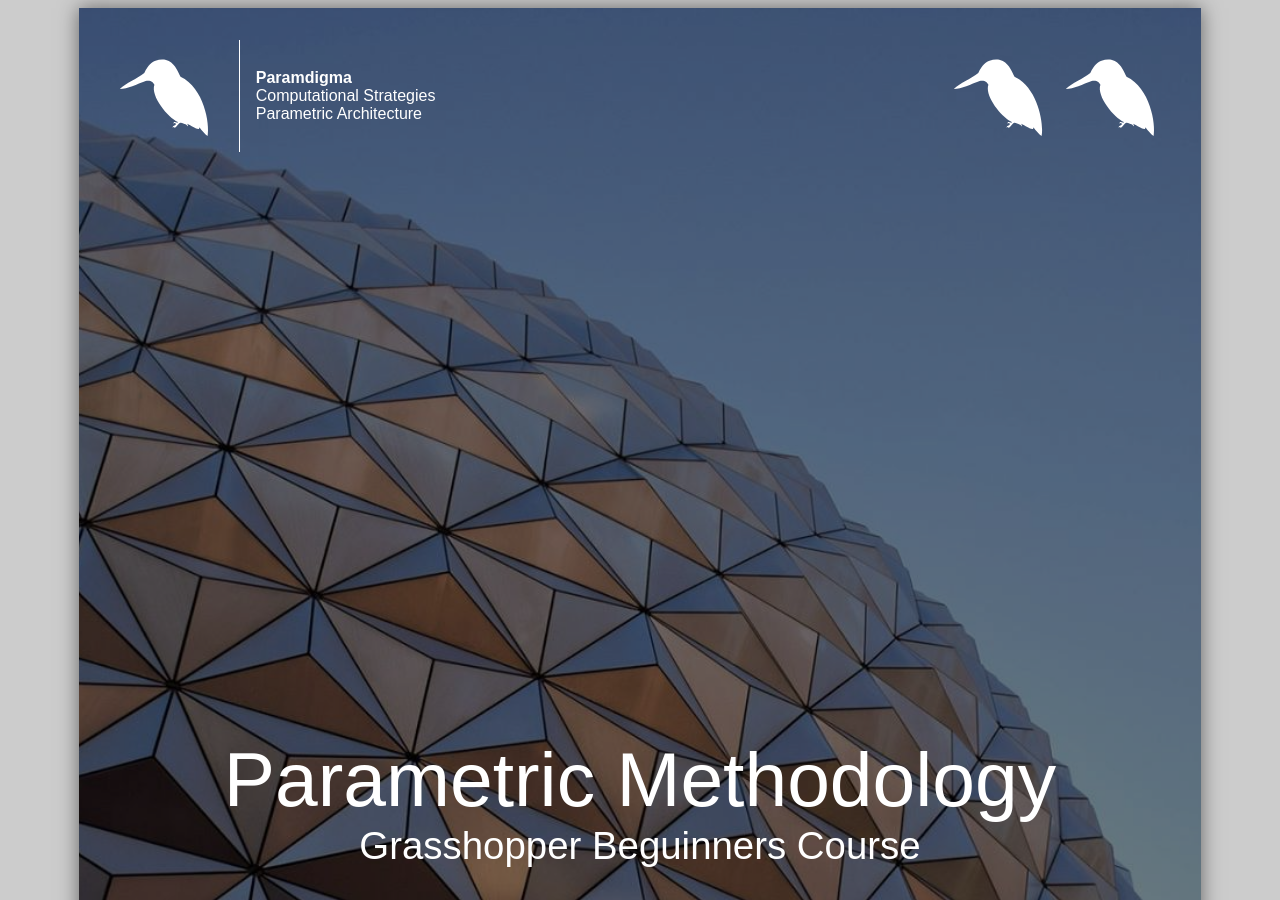
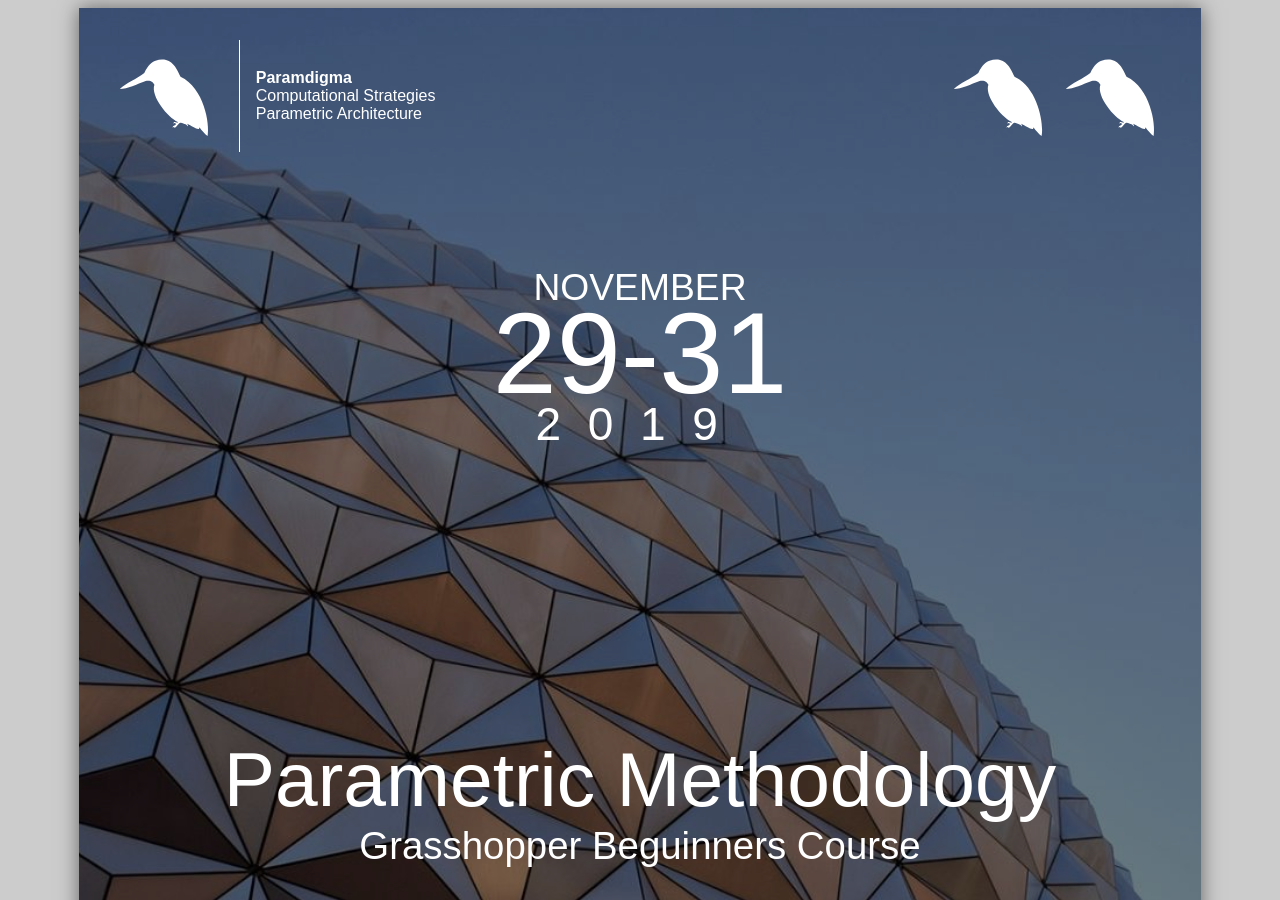
Before and after one commit to Paramdigma/Posters, a Jekyll site: the page built from _posters/2019-11-13_Grasshopper-Beguinner.md, in a window 1280 px wide and 900 px high. Built offline with Jekyll 4.4.1, drawn with Linux system fonts in a browser that asks for light colours; nearby versions of some CDN libraries; some of the changed text lies outside the part shown.

Commit message:
Minor changes

```diff
--- a/_layouts/workshop-poster.html
+++ b/_layouts/workshop-poster.html
@@ -46,9 +46,9 @@
                     </div>
                     <div class="page-body">
                         <div class="date">
-                            <span class="month">{{page.date.month}}</span>
-                            <span class="day">{{page.date.day}}</span>
-                            <span class="year">{{page.date.year}}</span>
+                            <span class="month">{{page.dates.month}}</span>
+                            <span class="day">{{page.dates.day}}</span>
+                            <span class="year">{{page.dates.year}}</span>
                         </div>
                         <h1 class="title">{{page.title}}</h1>
                         <h4 class="subtitle">{{page.subtitle}}</h4>
--- a/_posters/2019-11-13_Grasshopper-Beguinner.md
+++ b/_posters/2019-11-13_Grasshopper-Beguinner.md
@@ -3,7 +3,7 @@ title: 'Parametric Methodology'
 subtitle: 'Grasshopper Beguinners Course'
 description: 'This 3 day course course will be centred on achitectural design using parametric tools, specifically Rhino+Grasshopper. We will cover the basic use of the different components, and explain the main metodology...'
 
-date:
+dates:
   day: 29-31
   month: NOVEMBER
   year: 2019
```
